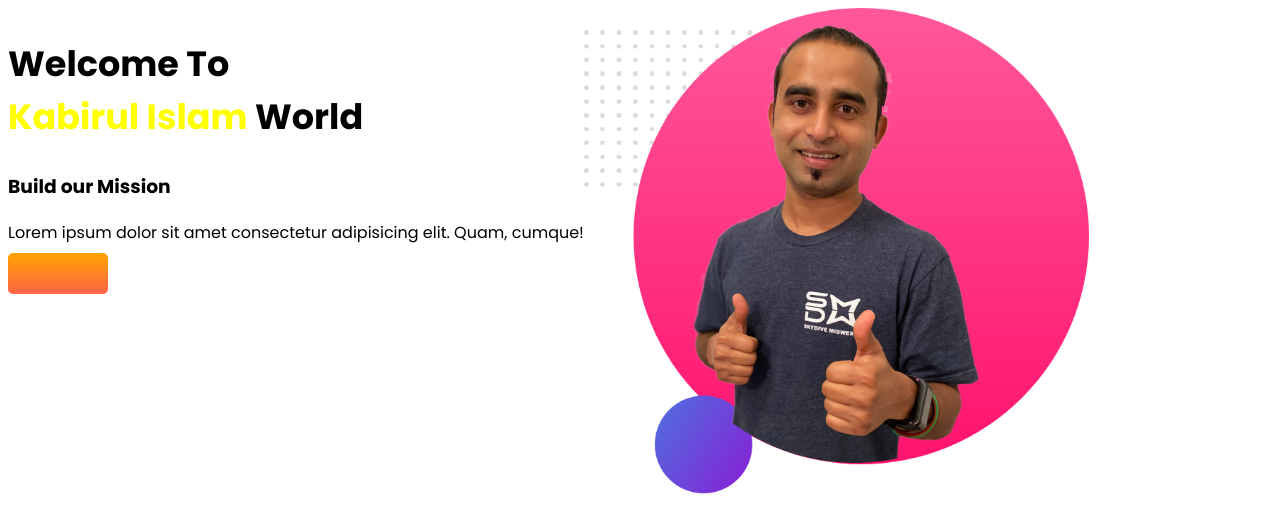
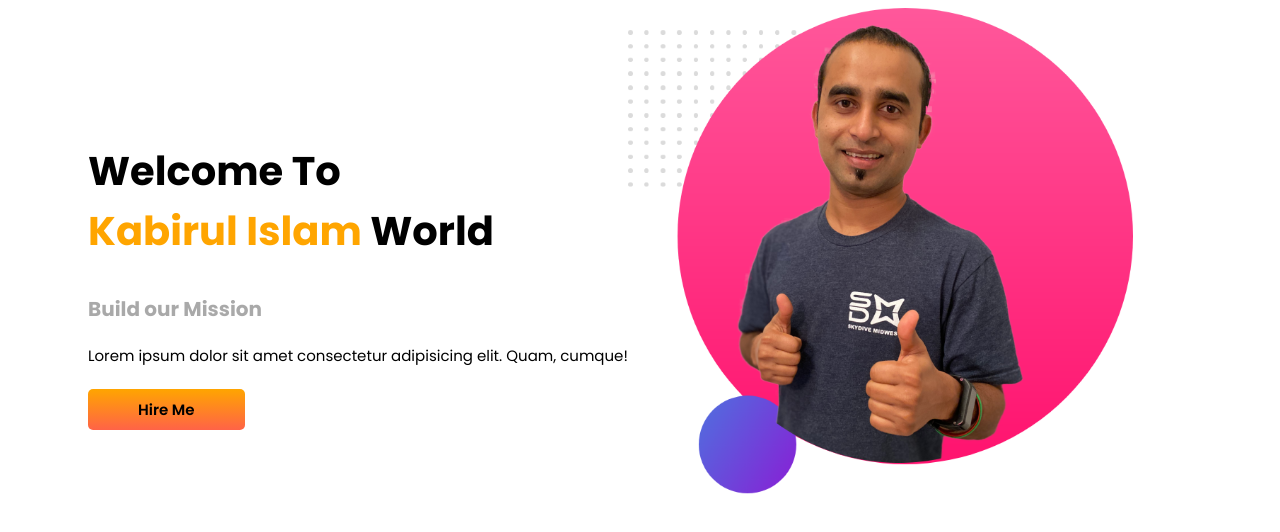
Before and after one commit to kabirul-design/portfolio-repo, a plain HTML site: page index.html in a window 1280 px wide. Drawn offline with Linux system fonts and the light colour scheme.

Commit message:
new chane

```diff
--- a/css/style.css
+++ b/css/style.css
@@ -5,20 +5,33 @@ body{
 
 }
 
-h1{
-    font-size: 35px;
-}
 
-
-section{
+.banner-area{
     display: flex;
 }
 
-span{
-    color: yellow;
+.banner-title{
+    margin-top: 100px;
+    margin-left: 80px;
 }
 
-.slider-content{
+.banner-title h1{
+    font-size: 40px;
+}
+.banner-title h3{
+    font-size: 20px;
+    color: darkgray;
+}
+.banner-title p{
+    font-size: 15px;
+    padding-bottom: 15px;
+}
+
+span{
+    color: orange;
+}
+
+image{
     width: 50%;
     margin: 100px ;
 }
--- a/index.html
+++ b/index.html
@@ -18,7 +18,7 @@
         <p>Lorem
             ipsum dolor sit amet consectetur adipisicing elit. Quam, cumque!
         </p>
-        <a href="#" class="btn"></a>
+        <a href="#" class="btn"> Hire Me</a>
     </div>
     <div class="image">
         <img src="images/jhankar2.png" alt="">
--- a/style.css
+++ /dev/null
@@ -1,19 +0,0 @@
-@import url('https://fonts.googleapis.com/css2?family=Poppins:wght@200;300;400;500;600;700&display=swap');
-
-
-body{
-  font-family: 'Poppins', sans-serif;
-  overflow-x: hidden;
-
-}
-
-.banner-area{
-    display: flex;
-}
-
-
-.banner-title h1 {
-    font-size: 40px;
-    color: orange;
-
-}
```
